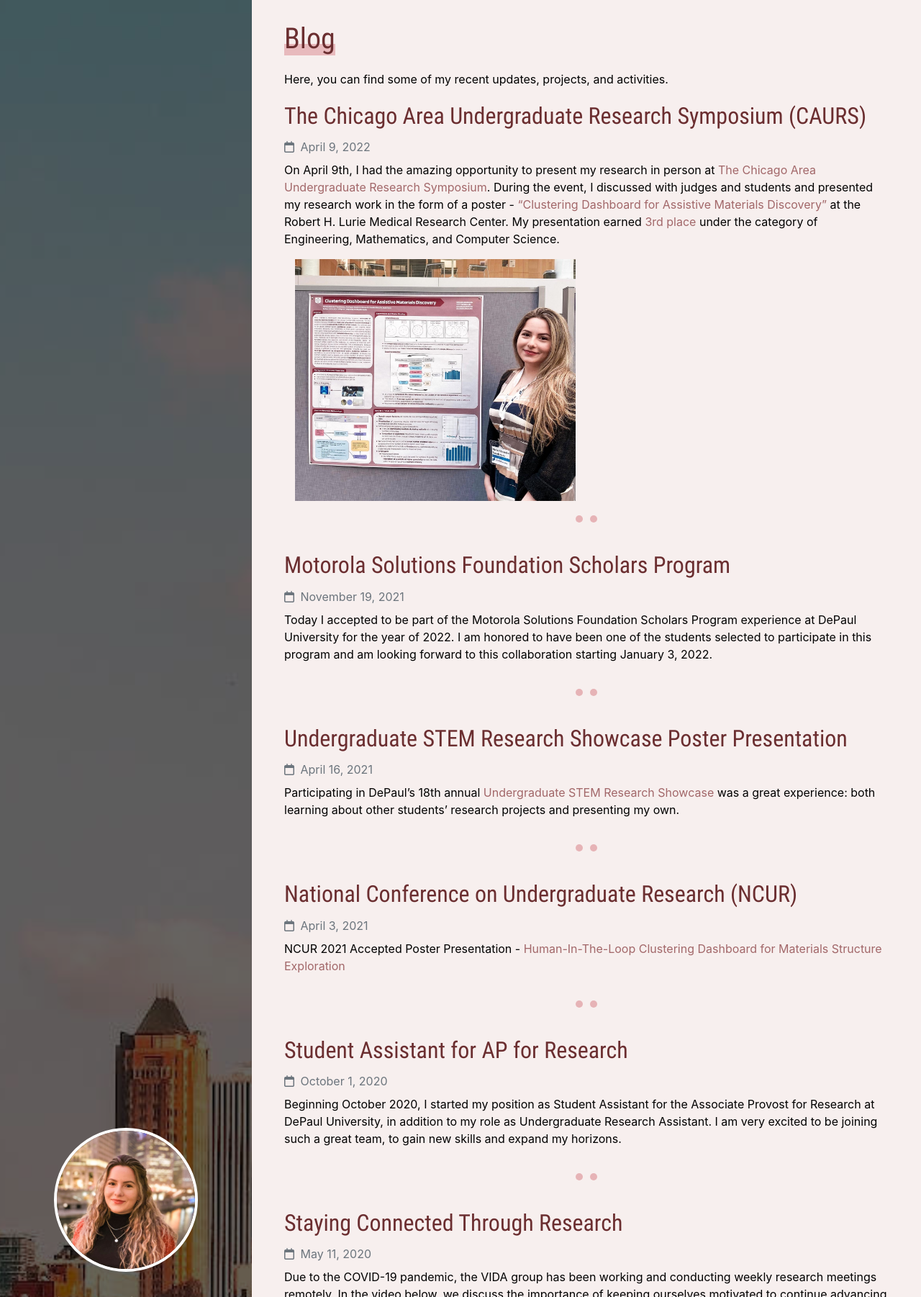
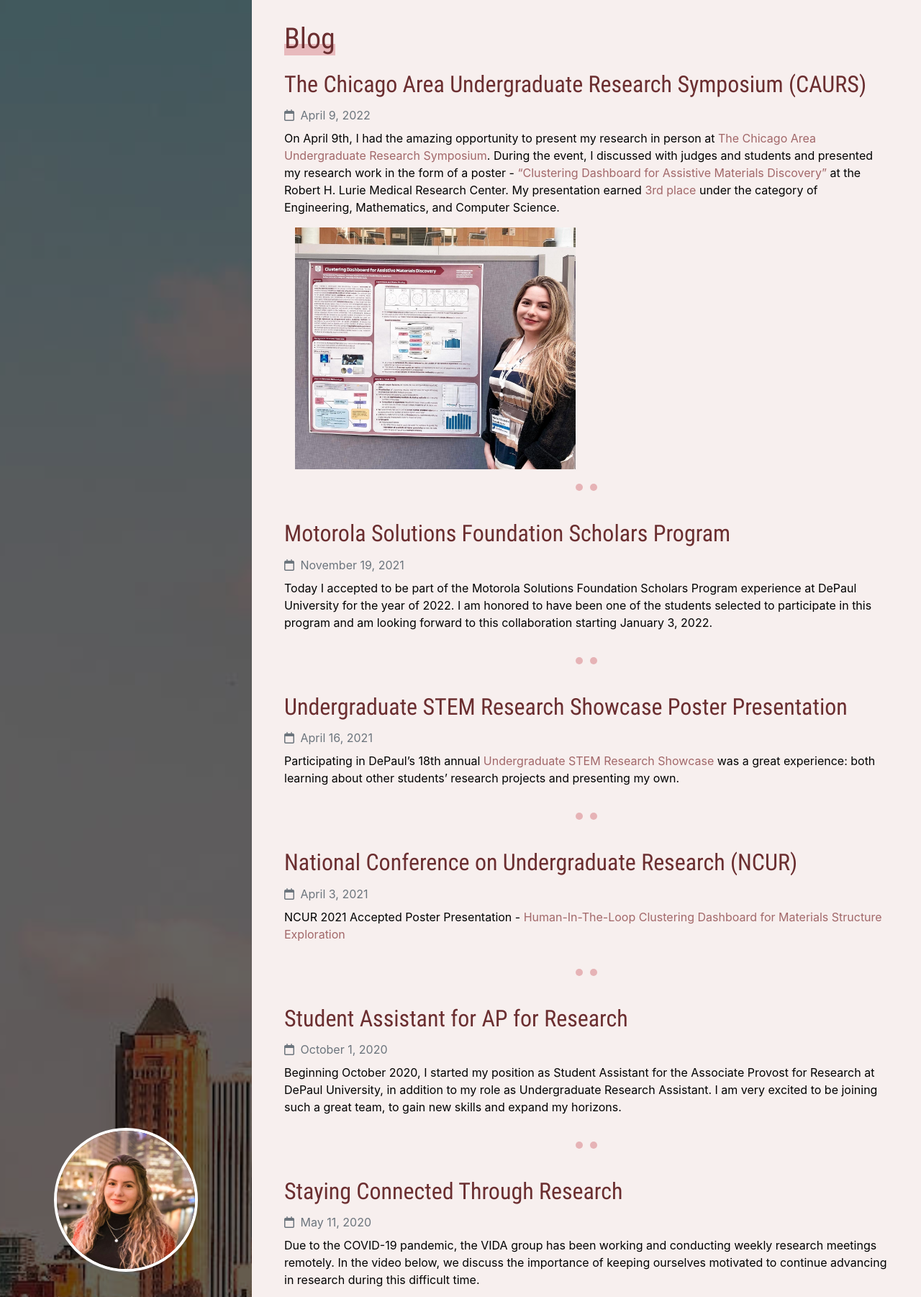
Before and after one commit to allyth/allyth.me, a Jekyll site: the page built from blog.html, in a window 1280 px wide, cut to the strip 0-1802 px from the top of the page. Shown: the whole strip at 72% size. Built offline with Jekyll 4.4.1, drawn with Linux system fonts in a browser that asks for light colours.

Commit message:
Remove blog intro

```diff
--- a/blog.html
+++ b/blog.html
@@ -10,8 +10,6 @@ title: "Blog"
             <h1>
                 <span class="ap-highlight-pink">Blog</span>
             </h1>
-
-            <p>Here, you can find some of my recent updates, projects, and activities.</p>
 
             {% assign posts = site.posts | sort: 'date' | reverse %}
             {% for post in posts %}
```
